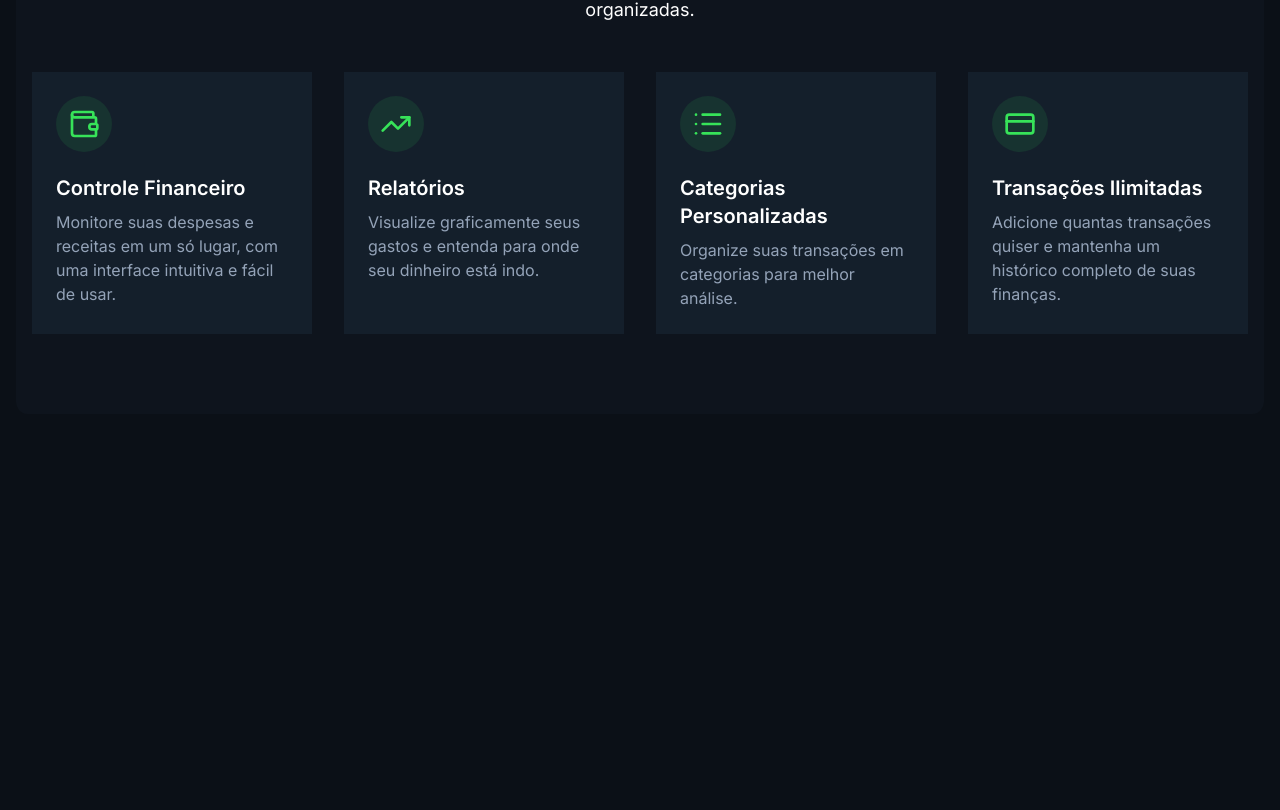
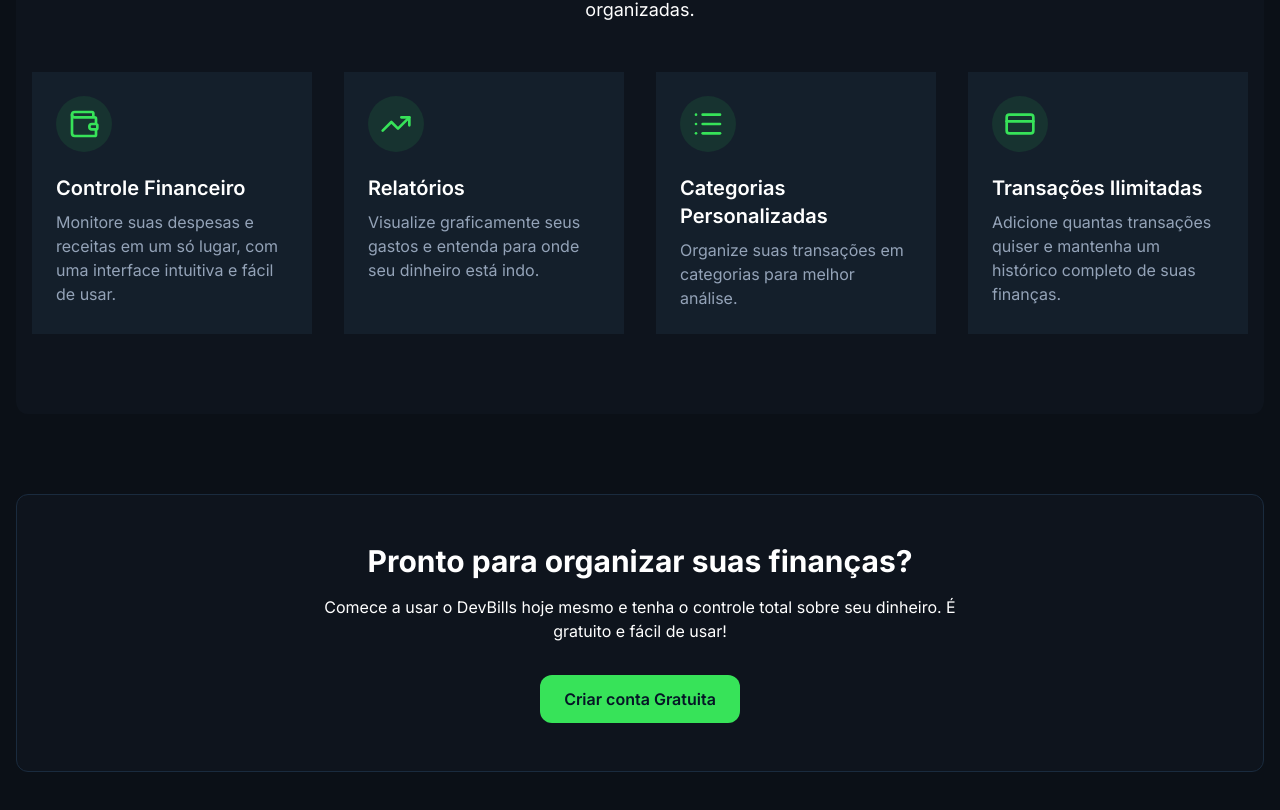
Before and after one commit to ErianVT/devbills-interface, a React (Vite) app: page / in a window 1280 px wide. Shown: the part 608-1418 px from the top of the page. Before the commit the page ends 1022 px from the top, so only its background shows below. Built offline with nearby package versions, Linux system fonts and the light colour scheme; a web font is replaced by a local one.

Commit message:
atualizando a tela de Home 2

```diff
--- a/src/pages/Home.tsx
+++ b/src/pages/Home.tsx
@@ -78,6 +78,19 @@ const Home = () => {
             </div>
           </div>
         </section>
+
+        <section className="py-12 md:py-20">
+          <div className="bg-gray-900 p-8 md:p-12 rounded-xl text-center border border-gray-700">
+            <h2 className="text-2xl md:text-3xl font-bold text-white mb-4">
+              Pronto para organizar suas finanças?
+            </h2>
+            <p className="text-white text-opacity-90 max-w-2xl mx-auto mb-8">
+              Comece a usar o DevBills hoje mesmo e tenha o controle total sobre seu dinheiro. É
+              gratuito e fácil de usar!
+            </p>
+            <Button className="mx-auto px-6 py-3">Criar conta Gratuita</Button>
+          </div>
+        </section>
       </div>
     </div>
   );
```
